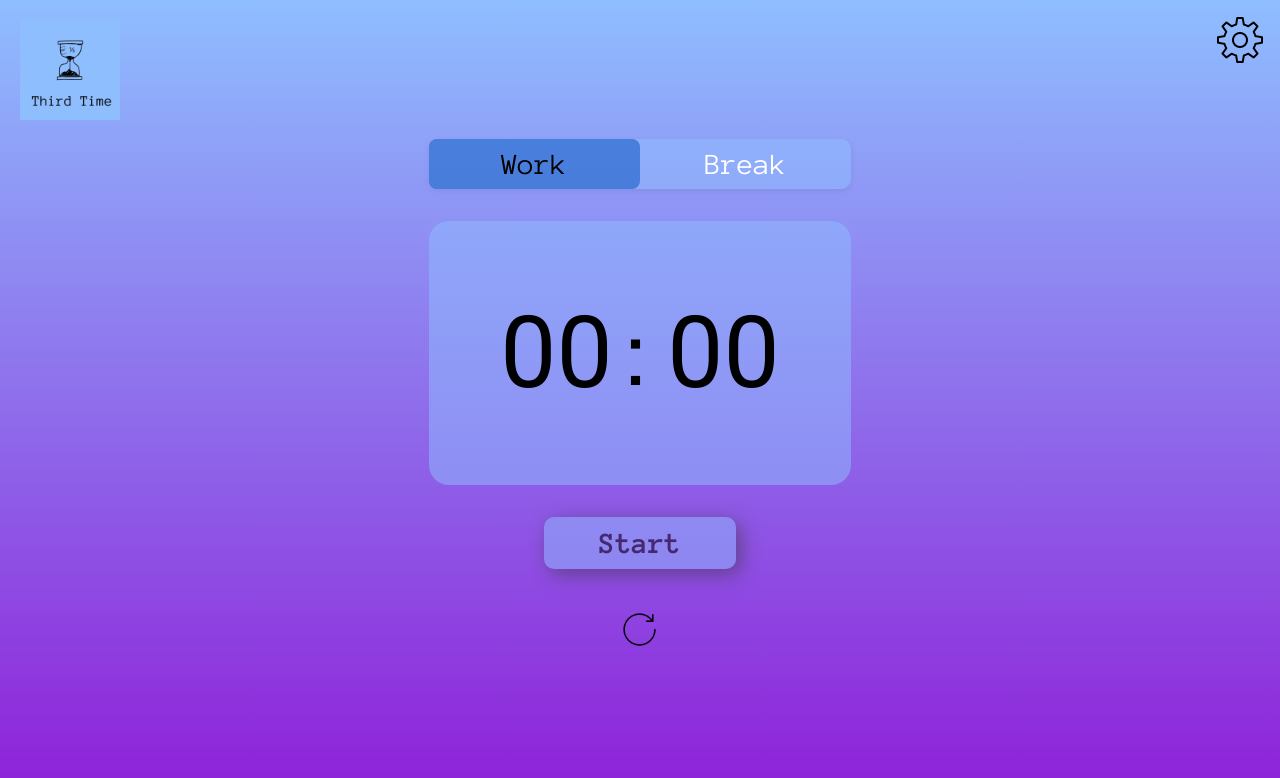
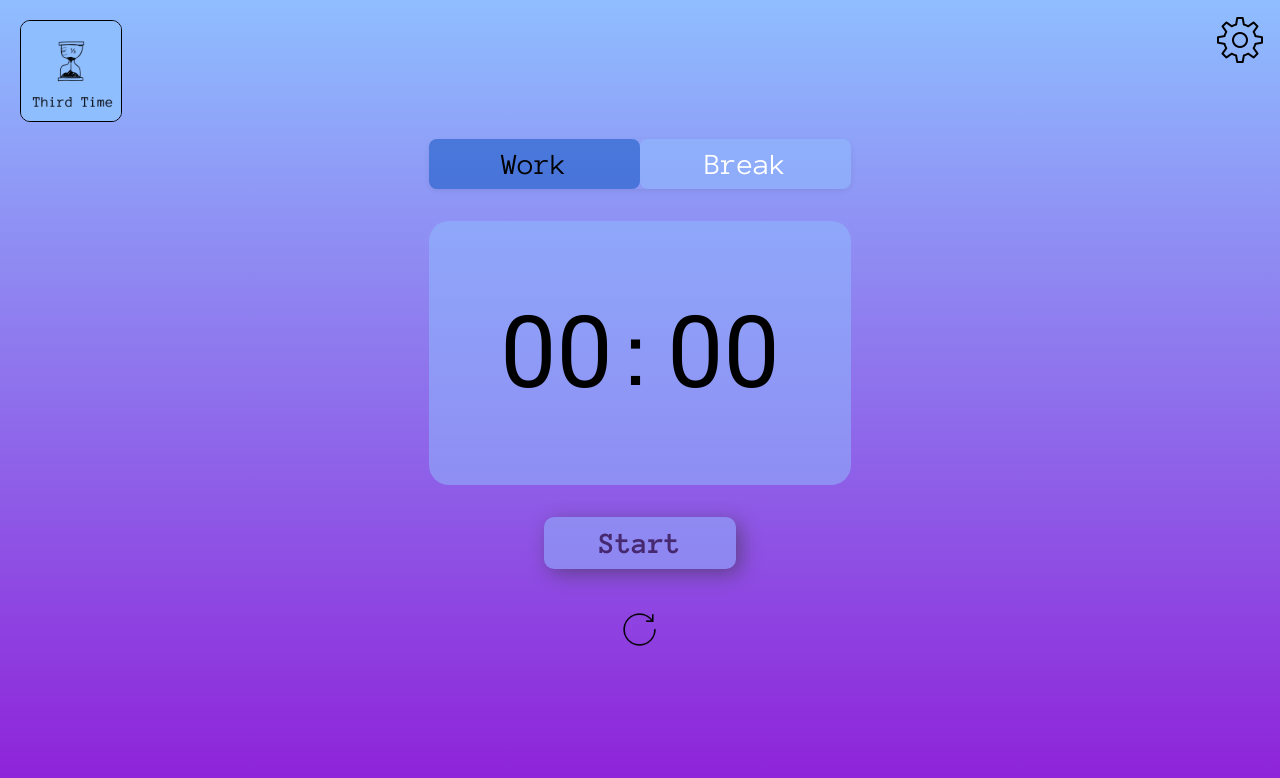
Before and after one commit to jfurdzik/ThirdTime, a React (Vite) app in the folder third-time/: page / in a window 1280 px wide. Shown: the top 778 px of the page. Built offline with nearby package versions, Linux system fonts and the light colour scheme.

Commit message:
toggle switches color scheme purple/blue

```diff
--- a/third-time/src/components/Toggle/Toggle.jsx
+++ b/third-time/src/components/Toggle/Toggle.jsx
@@ -17,14 +17,14 @@ export default function Toggle({ onDataSend }) {
   return (
     <div className={styles.sessionToggle}>
       <button
-        className={session === "work" ? styles.sessionButtonActive : styles.sessionButton}
+        className={session === "work" ? styles.sessionButtonActiveWork : styles.sessionButtonWork}
         onClick={clickToggleToWork}
         disabled={session === "work"}
       >
         Work
       </button>
       <button
-        className={session === "break" ? styles.sessionButtonActive : styles.sessionButton}
+        className={session === "break" ? styles.sessionButtonActiveBreak : styles.sessionButtonBreak}
         onClick={clickToggleToBreak}
         disabled={session === "break"}
       >
--- a/third-time/src/components/Toggle/Toggle.module.css
+++ b/third-time/src/components/Toggle/Toggle.module.css
@@ -1,5 +1,4 @@
 .sessionToggle {
-  background: #8FBEFF80;
   border-radius: 10px !important;
   display: flex;
   align-items: center;
@@ -8,8 +7,10 @@
   width: 33vw;
 }
 
-.sessionButton,
-.sessionButtonActive {
+.sessionButtonWork,
+.sessionButtonActiveWork,
+.sessionButtonActiveBreak,
+.sessionButtonBreak {
   width: 50%;
   padding: 10px;
   font-size: 16px;
@@ -28,11 +29,22 @@
   font-size: 30px;
 }
 
-.sessionButtonActive {
-  background: #0451BD80 !important;
-  color: black !important;
+.sessionButtonActiveWork {
+    background: #0451BD80 !important;
+    color: black !important;
 }
 
-.sessionButton {
+.sessionButtonBreak {
+    background: #8FBEFF80;
     color: white;
 }
+
+.sessionButtonActiveBreak {
+    background: #8E1FD880 !important;
+    color: black !important;
+}
+
+.sessionButtonWork {
+    background: #D89EFF80;
+    color: white;
+}
--- a/third-time/src/pages/StopwatchPage.module.css
+++ b/third-time/src/pages/StopwatchPage.module.css
@@ -14,6 +14,8 @@
     position: absolute;
     top: 20px;
     left: 20px;
+    border-radius: 10px;
+    border: 1px solid black;
 }
 
 .settings {
```
